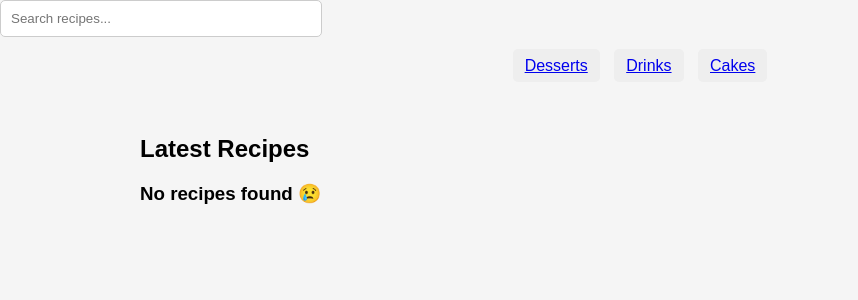
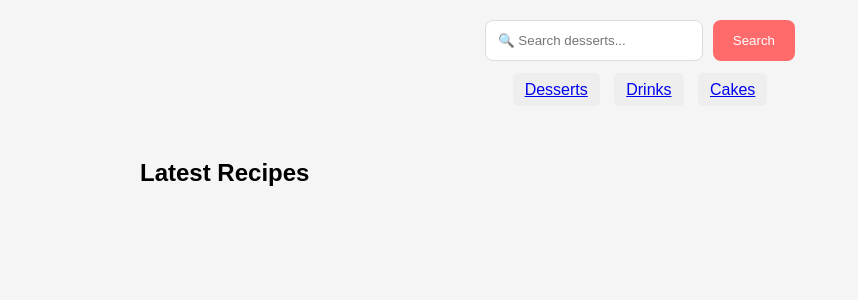
Before and after one commit to CyberB0x/foodblog, a Django app: page / in a window 1280 px wide. Shown: the part 212-512 px from the top of the page, without its empty margins (0-858 px from the left). Run offline with Django 5.2, Linux system fonts and the light colour scheme; data that the repository does not hold is empty.

Commit message:
food blog day 7

```diff
--- a/recipes/urls.py
+++ b/recipes/urls.py
@@ -5,4 +5,5 @@ urlpatterns = [
     path("", views.home, name="home"),
     path("recipe/<int:id>/", views.recipe_detail, name="recipe_detail"),
     path("category/<slug:slug>/", views.category_view, name="category"),
+    path("live-search/", views.live_search, name="live_search"),
 ]
--- a/recipes/views.py
+++ b/recipes/views.py
@@ -1,23 +1,29 @@
 from django.shortcuts import render, get_object_or_404
 from django.db.models import Q
 from .models import Recipe, Category, Comment
+from django.http import JsonResponse
 
 
 def home(request):
     query = request.GET.get("q")
+    category_slug = request.GET.get("category")
 
     recipes = Recipe.objects.all().order_by("-created_at")
+
+    if category_slug:
+        recipes = recipes.filter(category__slug=category_slug)
 
     if query:
         recipes = recipes.filter(
             Q(title__icontains=query) |
-            Q(description__icontrains=query) |
+            Q(description__icontains=query) |
             Q(ingredients__icontains=query)
         ).distinct()
 
     return render(request, "home.html", {
         "recipes": recipes,
-        "query": query
+        "query": query,
+        "selected_category": category_slug
     })
 
 def recipe_detail(request, id):
@@ -48,6 +54,27 @@ def category_view(request, slug):
     recipes = Recipe.objects.filter(category=category)
 
     return render(request, "home.html", {
-        "recipies": recipes,
+        "recipes": recipes,
         "category": category
     })
+
+
+def live_search(request):
+    query = request.GET.get("q")
+
+    data = []
+
+    if query:
+        results = Recipe.objects.filter(
+            Q(title__icontains=query) |
+            Q(description__icontains=query)
+        )[:5]
+
+        for r in results:
+            data.append({
+                "id": r.id,
+                "title": r.title,
+                "image": r.image.url
+            })
+
+    return JsonResponse({"results": data})
--- a/templates/base.html
+++ b/templates/base.html
@@ -76,6 +76,75 @@
         font-size:14px;
         }
 
+        .search-bar{
+        display:flex;
+        justify-content:center;
+        gap:10px;
+        margin:20px;
+        }
+
+        .search-bar input{
+            padding:12px;
+            width:300px;
+            border-radius:8px;
+            border:1px solid #ddd;
+        }
+
+        .search-bar select{
+            padding:12px;
+            border-radius:8px;
+            border:1px solid #ddd;
+        }
+
+        .search-bar button{
+            padding:12px 20px;
+            border:none;
+            background:#ff6b6b;
+            color:white;
+            border-radius:8px;
+            cursor:pointer;
+        }
+
+        .search-bar button:hover{
+            background:#ff5252;
+        }
+
+        .search-wrapper{
+            position:relative;
+            width:350px;
+            margin:20px auto;
+        }
+
+        #search-results{
+            position:absolute;
+            top:50px;
+            width:100%;
+            background:white;
+            border-radius:8px;
+            box-shadow:0 4px 10px rgba(0,0,0,0.1);
+            display:none;
+            z-index:1000;
+        }
+
+        .search-item{
+            padding:10px;
+            display:flex;
+            align-items:center;
+            gap:10px;
+            cursor:pointer;
+        }
+
+        .search-item img{
+            width:40px;
+            height:40px;
+            object-fit:cover;
+            border-radius:5px;
+        }
+
+        .search-item:hover{
+            background:#f5f5f5;
+        }
+
 </style>
 </head>
 
@@ -87,9 +156,22 @@
 
 </header>
 
-<input type="text" name="q" placeholder="Search recipes..."
-value="{{ request.GET.q }}"
-style="padding:10px; width:300px; border-radius:5px; border:1px solid #ccc;">
+<div class="search-wrapper">
+<form method="GET" action="/" class="search-bar">
+
+    <input
+        type="text"
+        name="q"
+        id="search-input"
+        placeholder="🔍 Search desserts..."
+        autocomplete="off">
+
+    <button>Search</button>
+
+</form>
+<div id="search-results"></div>
+</div>
+
 
 <div style="text-align:center; margin:20px;">
 
@@ -104,5 +186,67 @@ style="padding:10px; width:300px; border-radius:5px; border:1px solid #ccc;">
     {% endblock %}
 </div>
 
+
+<script>
+let timeout = null;
+
+const input = document.getElementById("search-input");
+const resultsBox = document.getElementById("search-results");
+
+// LIVE SEARCH
+input.addEventListener("keyup", function() {
+    clearTimeout(timeout);
+
+    timeout = setTimeout(() => {
+        const query = input.value;
+
+        if (query.length < 2) {
+            resultsBox.style.display = "none";
+            return;
+        }
+
+        fetch(`/live-search/?q=${query}`)
+            .then(res => res.json())
+            .then(data => {
+
+                resultsBox.innerHTML = "";
+
+                // No results (внутри fetch!)
+                if (data.results.length === 0) {
+                    resultsBox.innerHTML = "<div style='padding:10px;'>No results 😢</div>";
+                    resultsBox.style.display = "block";
+                    return;
+                }
+
+                data.results.forEach(item => {
+                    const div = document.createElement("div");
+                    div.classList.add("search-item");
+
+                    div.innerHTML = `
+                        <img src="${item.image}">
+                        <span>${item.title}</span>
+                    `;
+
+                    div.onclick = () => {
+                        window.location.href = `/recipe/${item.id}/`;
+                    };
+
+                    resultsBox.appendChild(div);
+                });
+
+                resultsBox.style.display = "block";
+            });
+
+    }, 300);
+});
+
+
+// Закрытие при клике вне поиска (отдельный listener)
+document.addEventListener("click", (e) => {
+    if (!document.querySelector(".search-wrapper").contains(e.target)) {
+        resultsBox.style.display = "none";
+    }
+});
+</script>
 </body>
 </html>
--- a/templates/home.html
+++ b/templates/home.html
@@ -40,8 +40,6 @@
   </div>
   {% else %}
 
-<h3>No recipes found 😢</h3>
-
 {% endif %}
 
 {% endblock %}
```
